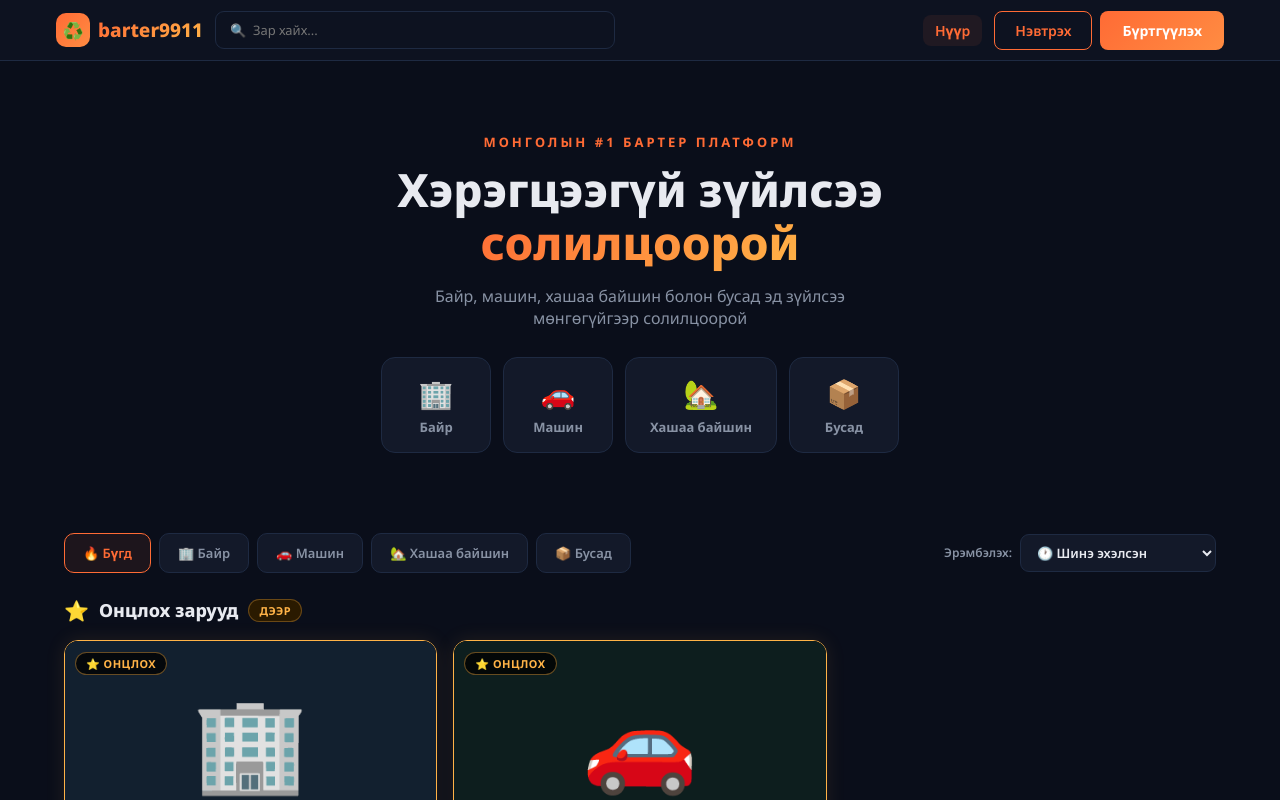
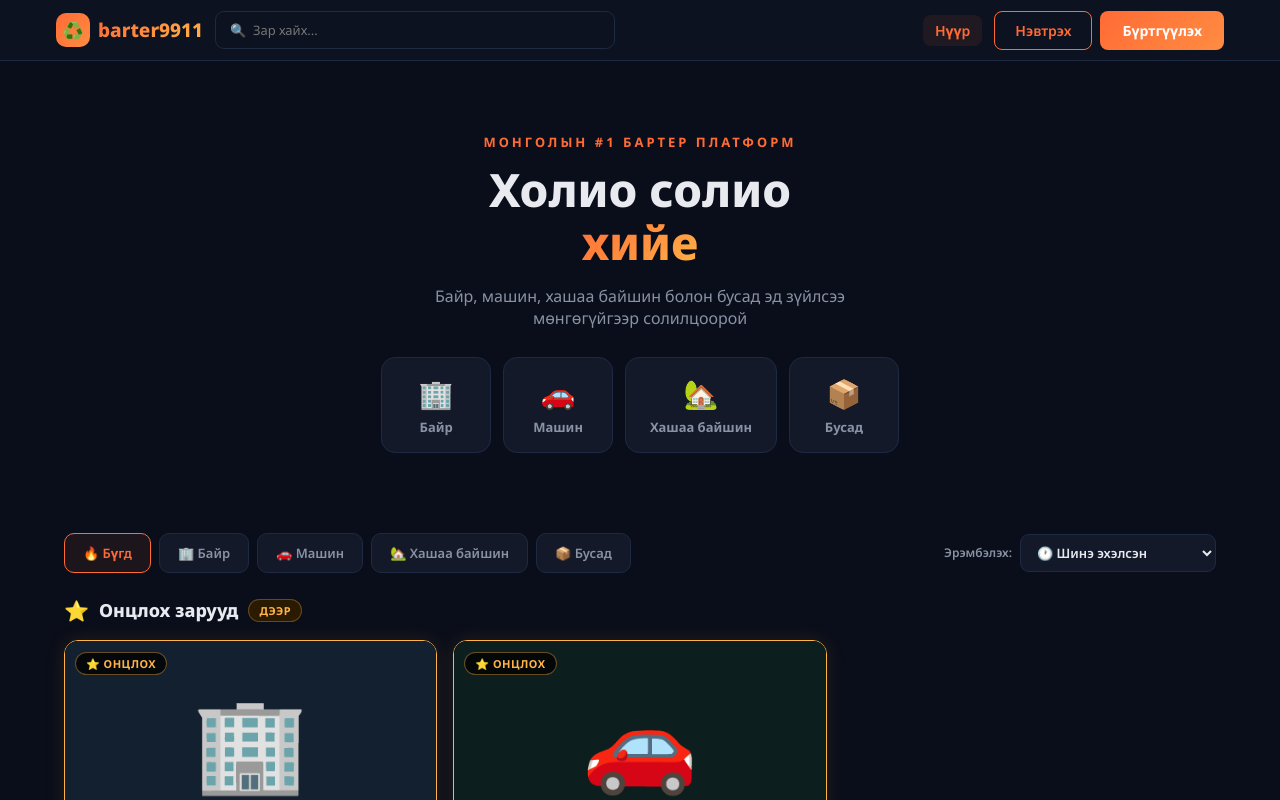
Before and after one commit to Buldruu/barter9911, a React (Vite) app: page / in a window 1280 px wide. Shown: the top 800 px of the page. Built offline with nearby package versions, Linux system fonts and the light colour scheme.

Commit message:
Update App.jsx

```diff
--- a/src/App.jsx
+++ b/src/App.jsx
@@ -604,7 +604,7 @@ export default function App() {
                     marginBottom: 16,
                   }}
                 >
-                  Хэрэгцээгүй зүйлсээ
+                  Холио солио
                   <br />
                   <span
                     style={{
@@ -613,7 +613,7 @@ export default function App() {
                       WebkitTextFillColor: "transparent",
                     }}
                   >
-                    солилцоорой
+                    хийе
                   </span>
                 </h1>
                 <p
```
